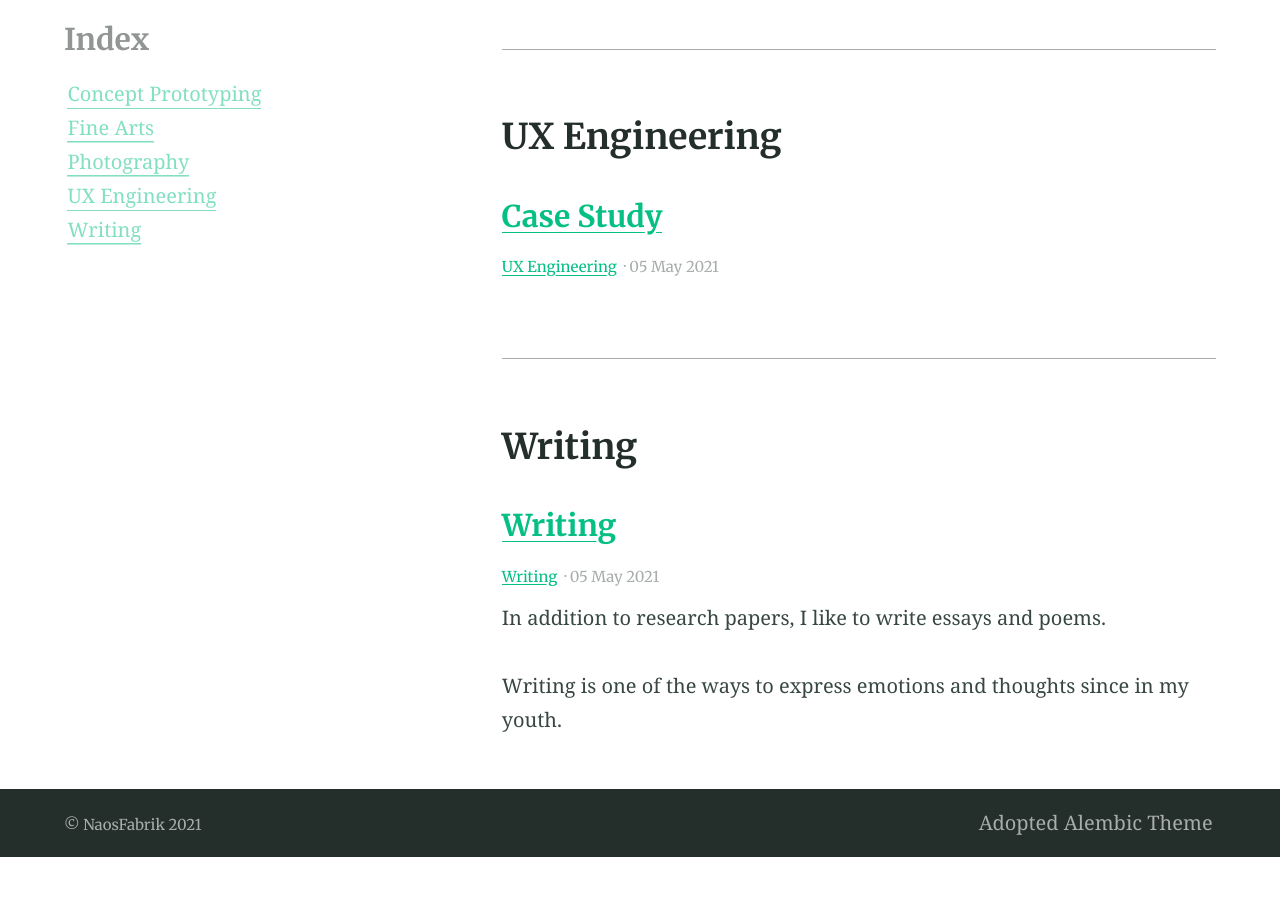
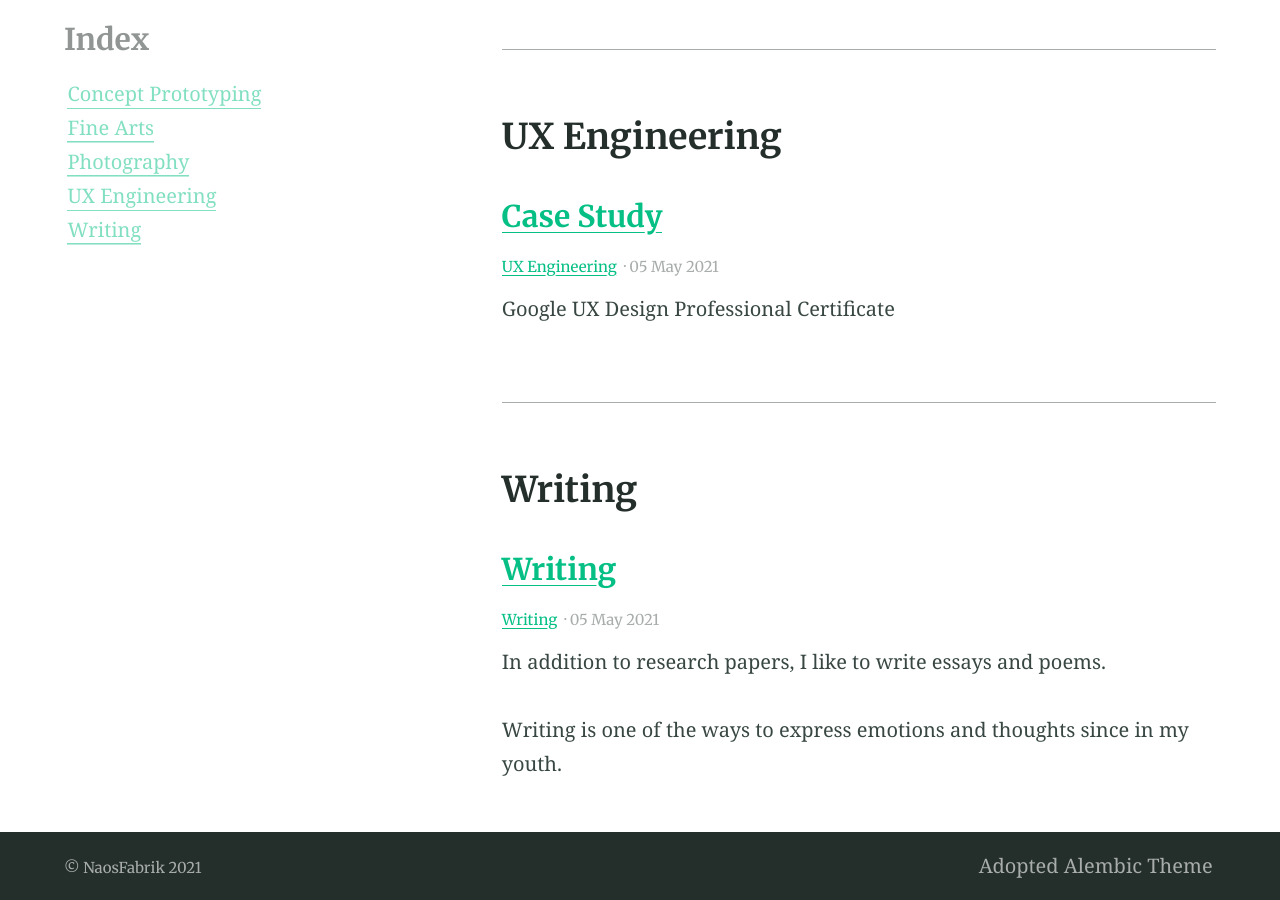
Before and after one commit to NaosFabrik/NaosFabrik.github.io, a Jekyll site: the page built from categories.md, in a window 1280 px wide and 900 px high, scrolled down 1498 px. Built offline with Jekyll 4.4.1, drawn with Linux system fonts in a browser that asks for light colours; before the commit the page ends 2355 px from its top, so only the background shows below that.

Commit message:
Update 2021-05-05-ux-engineering.md

```diff
--- a/_posts/2021-05-05-ux-engineering.md
+++ b/_posts/2021-05-05-ux-engineering.md
@@ -3,3 +3,4 @@ title: Case Study
 categories:
 - UX Engineering
 ---
+Google UX Design Professional Certificate
```
